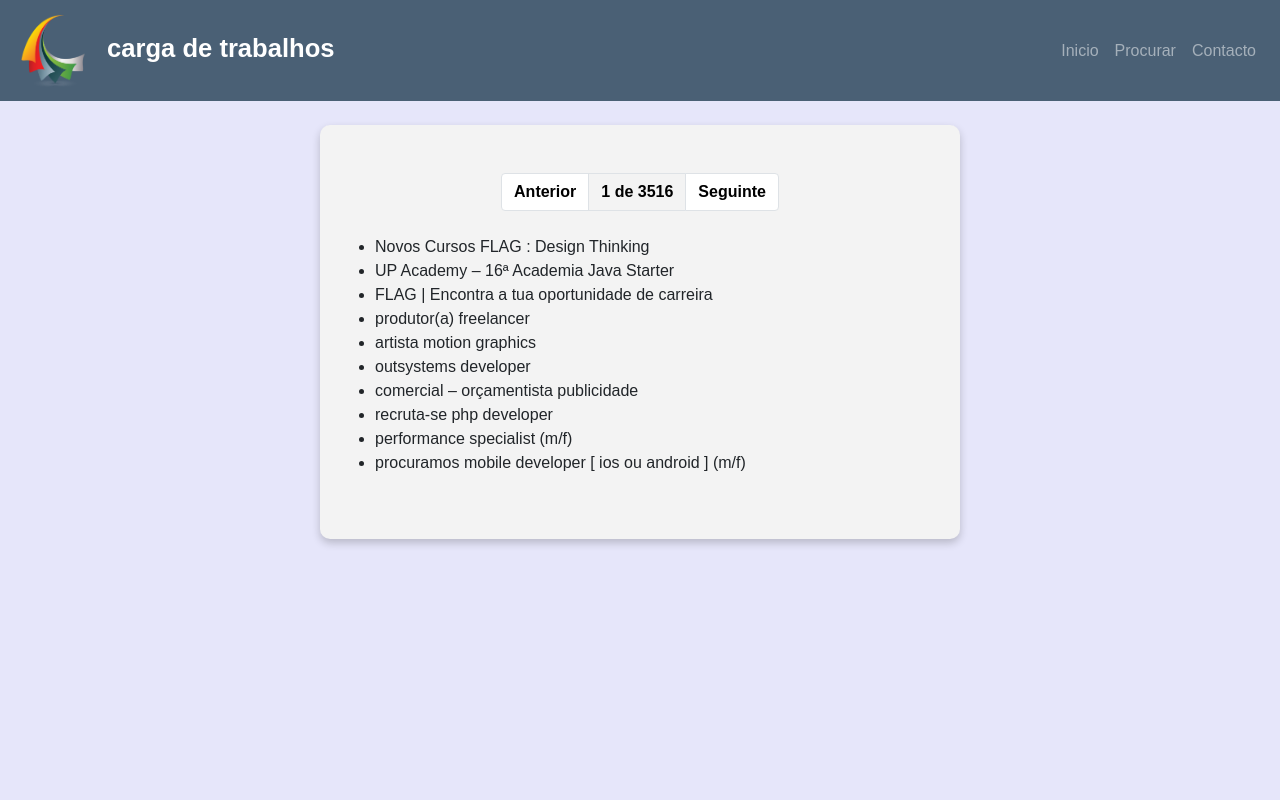
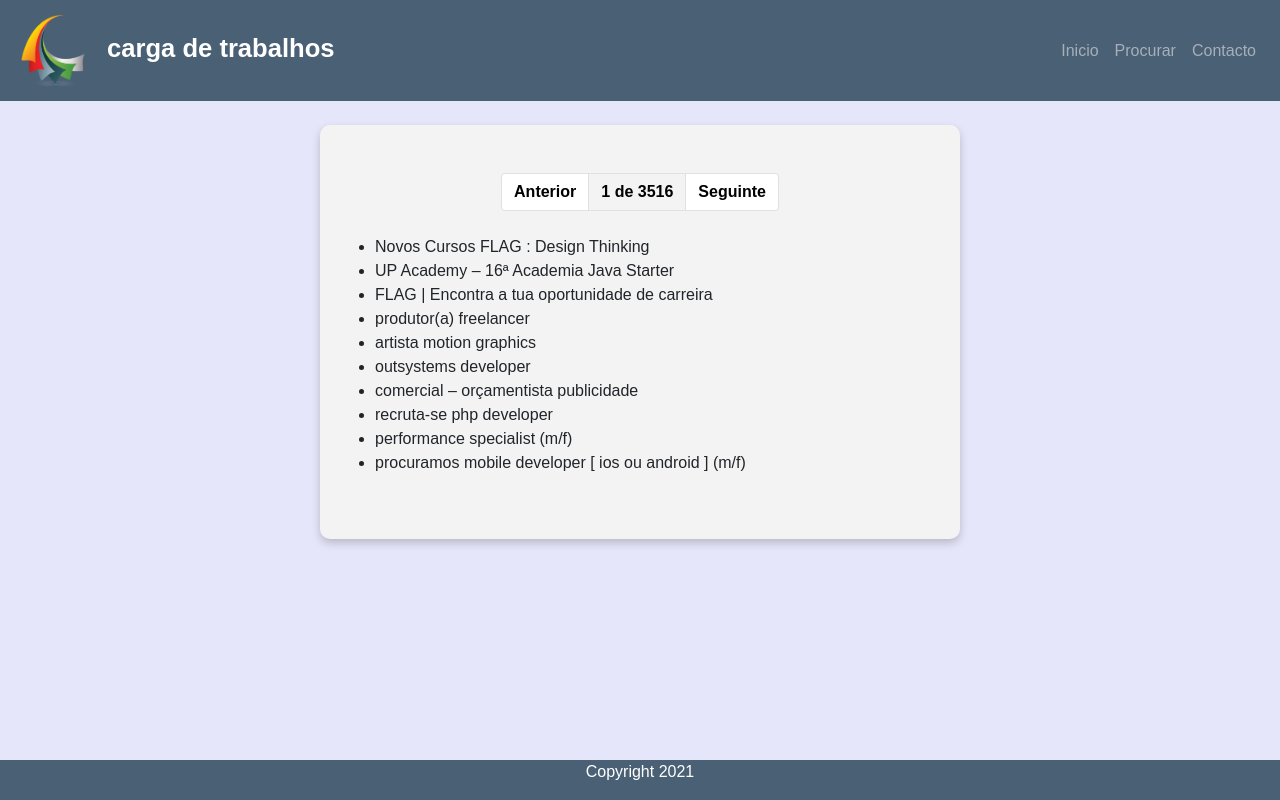
Before and after one commit to kossak31/cargadetrabalhos, a Vue app: page /contacto in a window 1280 px wide. Built offline with nearby package versions, Linux system fonts and the light colour scheme.

Commit message:
Added footer

```diff
--- a/src/App.vue
+++ b/src/App.vue
@@ -1,18 +1,21 @@
 <template>
   <div id="app">
     <NavBar />
+    <Footer/>
     <router-view></router-view>
   </div>
 </template>
 
 <script>
 import NavBar from "./components/NavBar.vue";
+import Footer from "./components/Footer.vue";
 
 
 export default {
   name: "App",
   components: {
-    NavBar
+    NavBar,
+    Footer
   },
 };
 </script>
--- /dev/null
+++ b/src/components/Footer.vue
@@ -0,0 +1,21 @@
+<template>
+<div class="footer">
+  <p>Copyright 2021</p>
+</div>
+</template>
+
+<script>
+export default {};
+</script>
+
+<style v-if="true">
+.footer {
+   position: fixed;
+   left: 0;
+   bottom: 0;
+   width: 100%;
+   background-color:#4a6075!important;
+   color: white;
+   text-align: center;
+}
+</style>
--- a/src/components/NavBar.vue
+++ b/src/components/NavBar.vue
@@ -42,6 +42,7 @@
 }
 
 
+
 @import url('https://fonts.googleapis.com/css2?family=Varela+Round&display=swap');
 
 html, body {
```
